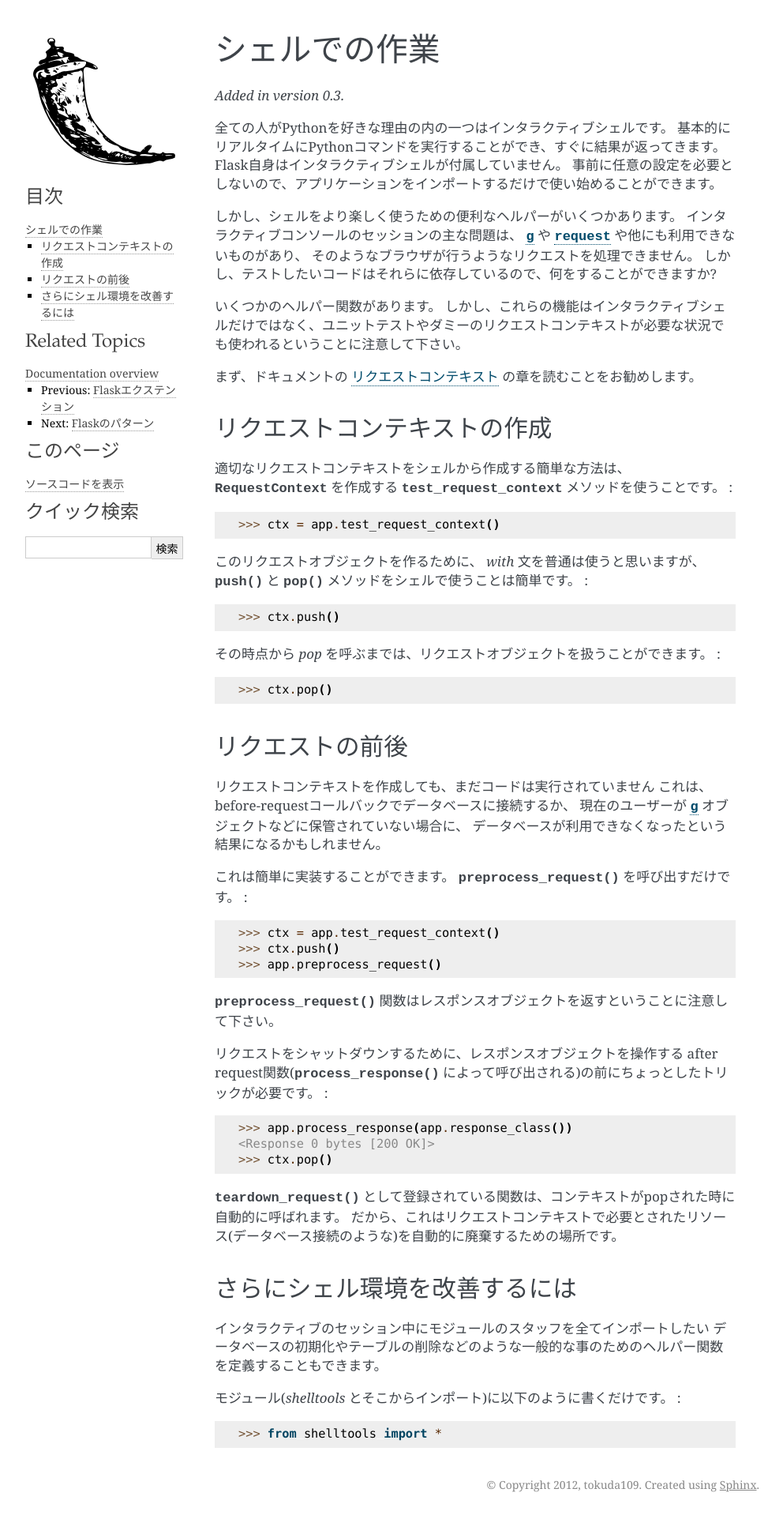
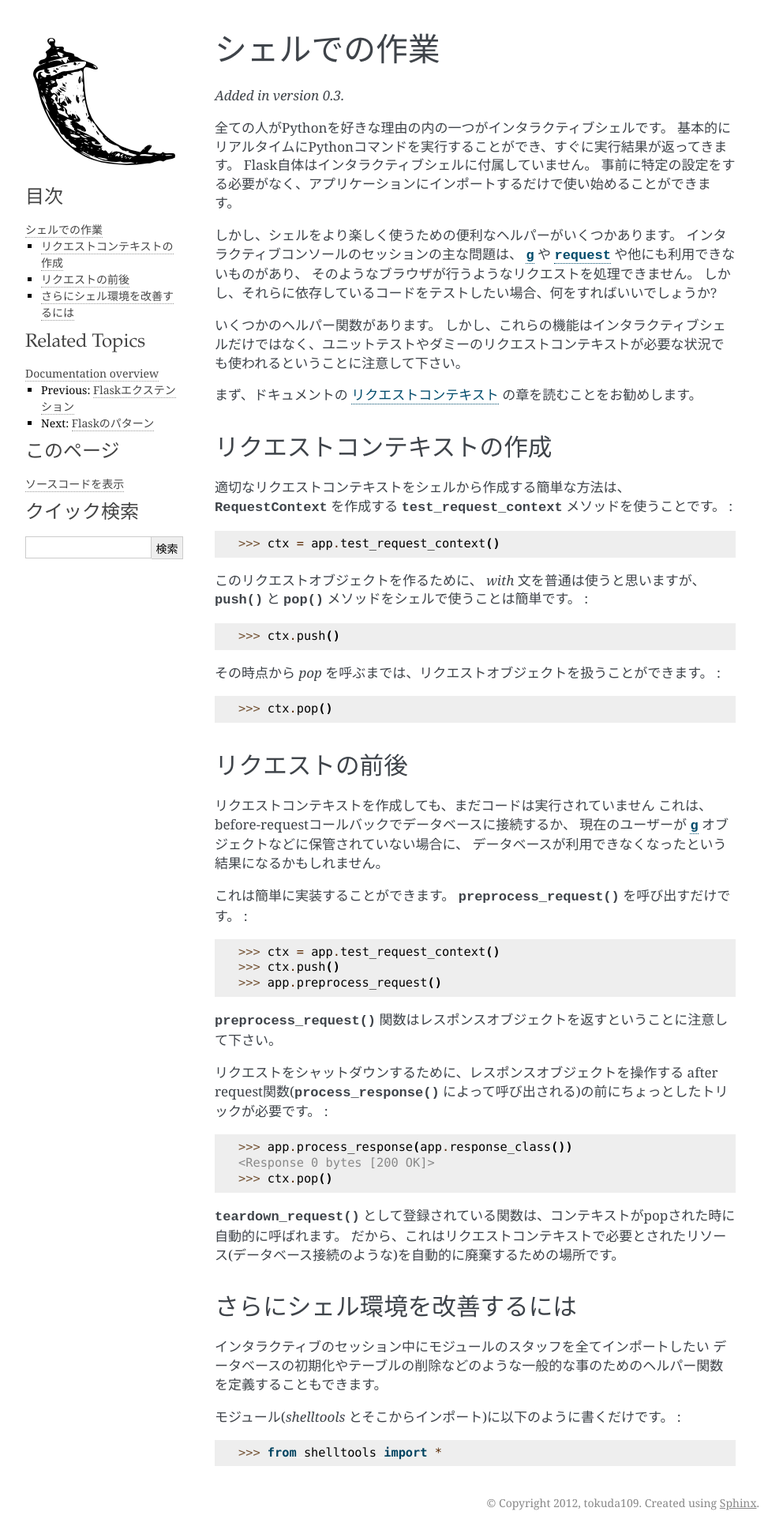
Before and after one commit to tokuda109/flask-docs-ja, a Sphinx documentation site: the page built from docs/shell.rst, in a window 1280 px wide. Shown: the whole page at 79% size, without its empty margins (148-1140 px from the left). Built offline with Sphinx 7.4.7, drawn with Linux system fonts in a browser that asks for light colours; before the commit the page ends 1919 px from its top, so only the background shows below that.

Commit message:
Fixed font family and cleanup translation of shell part

```diff
--- a/docs/_themes/flask/static/flasky.css_t
+++ b/docs/_themes/flask/static/flasky.css_t
@@ -14,7 +14,7 @@
 /* -- page layout ----------------------------------------------------------- */
 
 body {
-    font-family: 'Georgia',"Hiragino Mincho Pro","Hiragino Kaku Gothic Pro","ヒラギノ角ゴ Pro W3",Meiryo,"メイリオ",Osaka,"ＭＳ Ｐ明朝",serif;
+    font-family: 'Georgia',"Hiragino Kaku Gothic Pro","ヒラギノ角ゴ Pro W3",Meiryo,"メイリオ",Osaka,"ＭＳ Ｐ明朝",serif;
     font-size: 17px;
     background-color: white;
     color: #000;
--- a/docs/shell.rst
+++ b/docs/shell.rst
@@ -14,10 +14,10 @@
    interactive shell, because it does not require any specific setup upfront,
    just import your application and start playing around.
 
-全ての人がPythonを好きな理由の内の一つはインタラクティブシェルです。
-基本的にリアルタイムにPythonコマンドを実行することができ、すぐに結果が返ってきます。
-Flask自身はインタラクティブシェルが付属していません。
-事前に任意の設定を必要としないので、アプリケーションをインポートするだけで使い始めることができます。
+全ての人がPythonを好きな理由の内の一つがインタラクティブシェルです。
+基本的にリアルタイムにPythonコマンドを実行することができ、すぐに実行結果が返ってきます。
+Flask自体はインタラクティブシェルに付属していません。
+事前に特定の設定をする必要がなく、アプリケーションにインポートするだけで使い始めることができます。
 
 .. There are however some handy helpers to make playing around in the shell a
    more pleasant experience.  The main issue with interactive console
@@ -29,7 +29,7 @@
 しかし、シェルをより楽しく使うための便利なヘルパーがいくつかあります。
 インタラクティブコンソールのセッションの主な問題は、 :data:`~flask.g` や :data:`~flask.request` や他にも利用できないものがあり、
 そのようなブラウザが行うようなリクエストを処理できません。
-しかし、テストしたいコードはそれらに依存しているので、何をすることができますか?
+しかし、それらに依存しているコードをテストしたい場合、何をすればいいでしょうか?
 
 .. This is where some helper functions come in handy.  Keep in mind however
    that these functions are not only there for interactive shell usage, but
```
